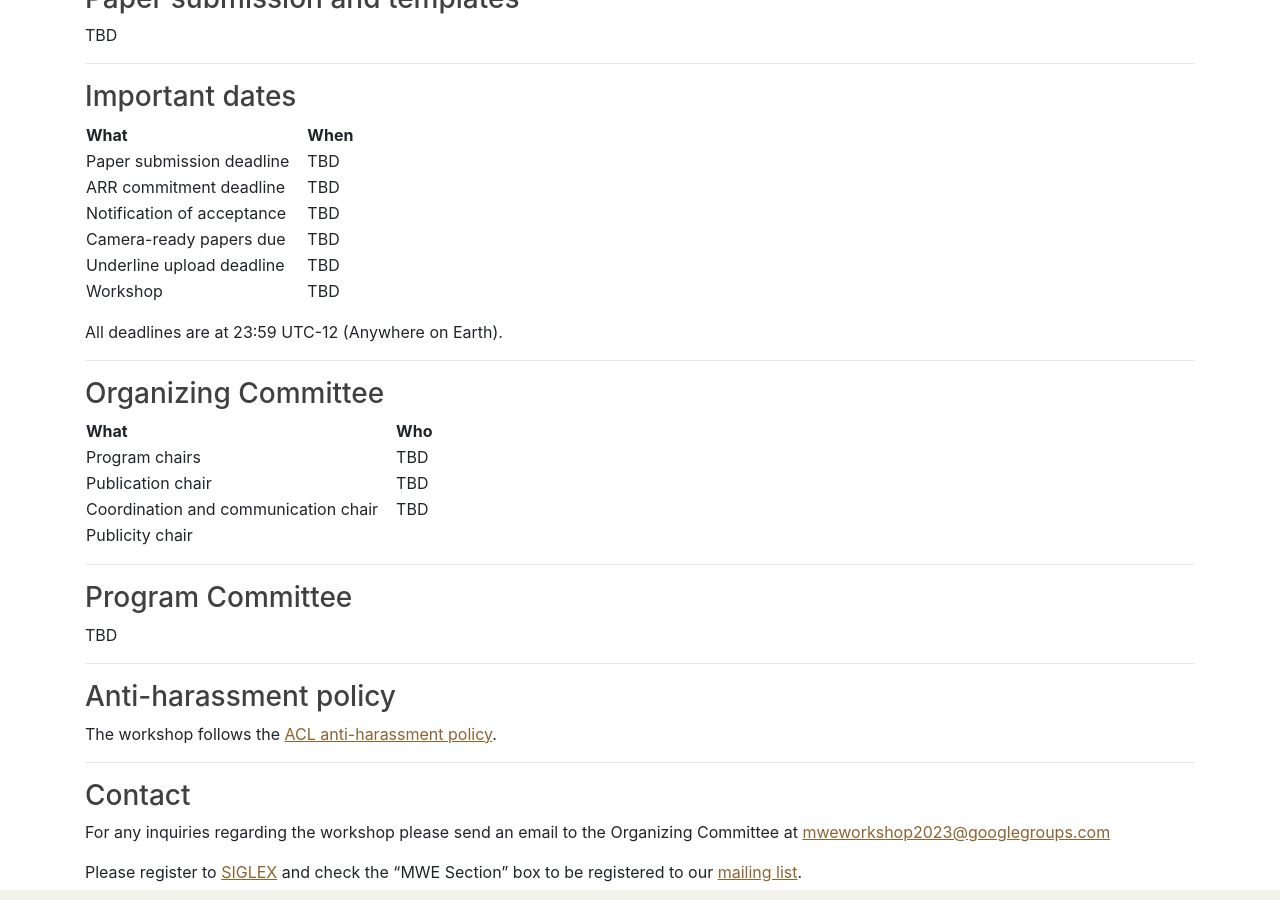
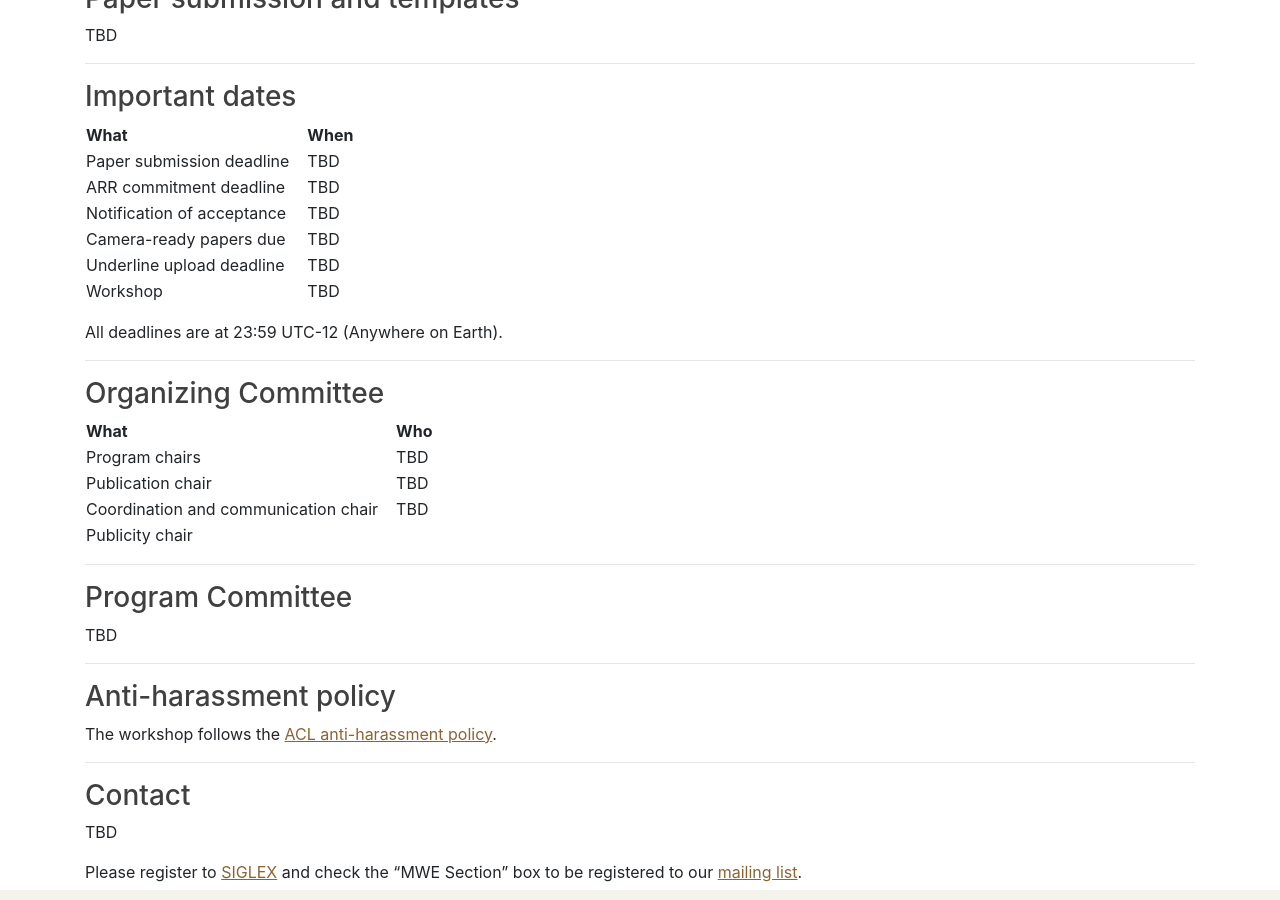
Before and after one commit to multiword/multiword.github.io, a Jekyll site: the page built from mweud2024/index.md, in a window 1280 px wide and 900 px high, scrolled down 1520 px. Built offline with Jekyll 4.4.1, drawn with Linux system fonts in a browser that asks for light colours; comment, search, counter and statistics services are not loaded.

Commit message:
Replaced email address with TBD

```diff
--- a/mweud2024/index.md
+++ b/mweud2024/index.md
@@ -145,8 +145,7 @@ policy](https://www.aclweb.org/adminwiki/index.php?title=Anti-Harassment_Policy)
 
 ### <a name="contact"> Contact </a>
 
-For any inquiries regarding the workshop please send an email to the Organizing
-Committee at [mweworkshop2023@googlegroups.com](mailto:mweworkshop2023@googlegroups.com )
+TBD
 
 Please register to [SIGLEX](../organization/members) and check the "MWE
 Section" box to be registered to our [mailing list](../mailinglist).
```
